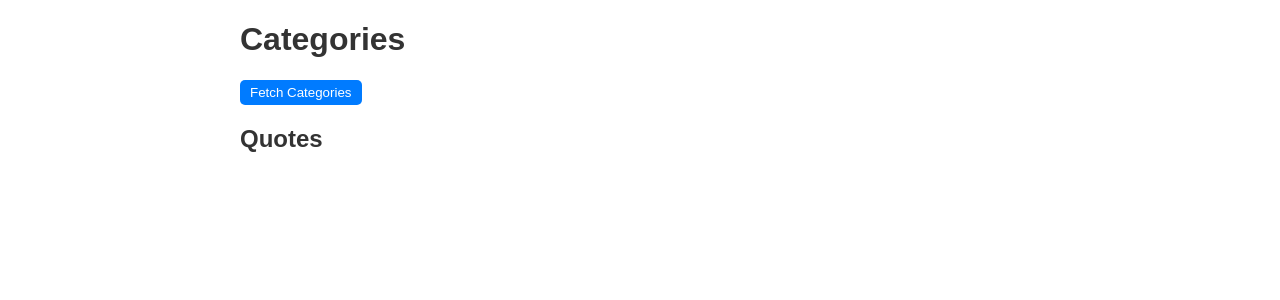
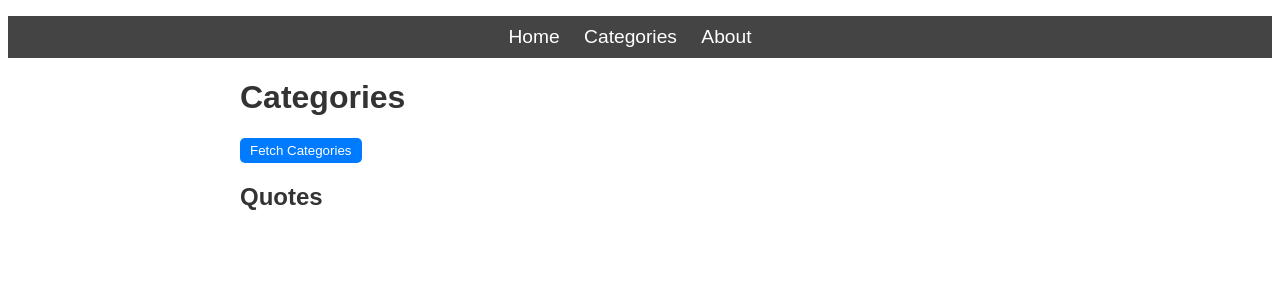
Before and after one commit to houcine200/InspiroQuote, a Flask app: page /categories in a window 1280 px wide. Shown: the top 300 px of the page. Run offline with Flask 3, Linux system fonts and the light colour scheme.

Commit message:
add nav and home to about categories

```diff
--- a/web_dynamic/iq_dynamic.py
+++ b/web_dynamic/iq_dynamic.py
@@ -9,6 +9,7 @@ db_storage.reload()
 
 
 @app.route('/', methods=['GET'], strict_slashes=False)
+@app.route('/home', methods=['GET'], strict_slashes=False)
 def home():
     return render_template('home.html')
 
--- a/web_dynamic/static/styles/categories.css
+++ b/web_dynamic/static/styles/categories.css
@@ -33,3 +33,29 @@ button {
 button:hover {
     background-color: #0056b3;
 }
+
+nav {
+    background-color: #444;
+}
+
+nav ul {
+    list-style: none;
+    padding: 10px 0;
+    text-align: center;
+}
+
+nav ul li {
+    display: inline;
+    margin-right: 20px;
+}
+
+nav ul li a {
+    color: #fff;
+    text-decoration: none;
+    font-size: 1.2em;
+    transition: color 0.3s ease;
+}
+
+nav ul li a:hover {
+    color: #ffd700; /* Change color on hover */
+}
--- a/web_dynamic/templates/categories.html
+++ b/web_dynamic/templates/categories.html
@@ -7,6 +7,13 @@
     <link rel="stylesheet" type="text/css" href="{{ url_for('static', filename='styles/categories.css') }}">
 </head>
 <body>
+    <nav>
+        <ul>
+            <li><a href="/home">Home</a></li>
+            <li><a href="/categories">Categories</a></li>
+            <li><a href="/about">About</a></li>
+        </ul>
+    </nav>
     <div class="container">
         <h1>Categories</h1>
         <button onclick="fetchCategories()">Fetch Categories</button>
--- a/web_dynamic/templates/home.html
+++ b/web_dynamic/templates/home.html
@@ -14,7 +14,7 @@
 
     <nav>
         <ul>
-            <li><a href="/">Home</a></li>
+            <li><a href="/home">Home</a></li>
             <li><a href="/categories">Categories</a></li>
             <li><a href="/about">About</a></li>
         </ul>
```
Also changed, not shown: web_dynamic/static/styles/about.css (added, +25 -0 lines), web_dynamic/templates/about.html (+8 -1 lines).
